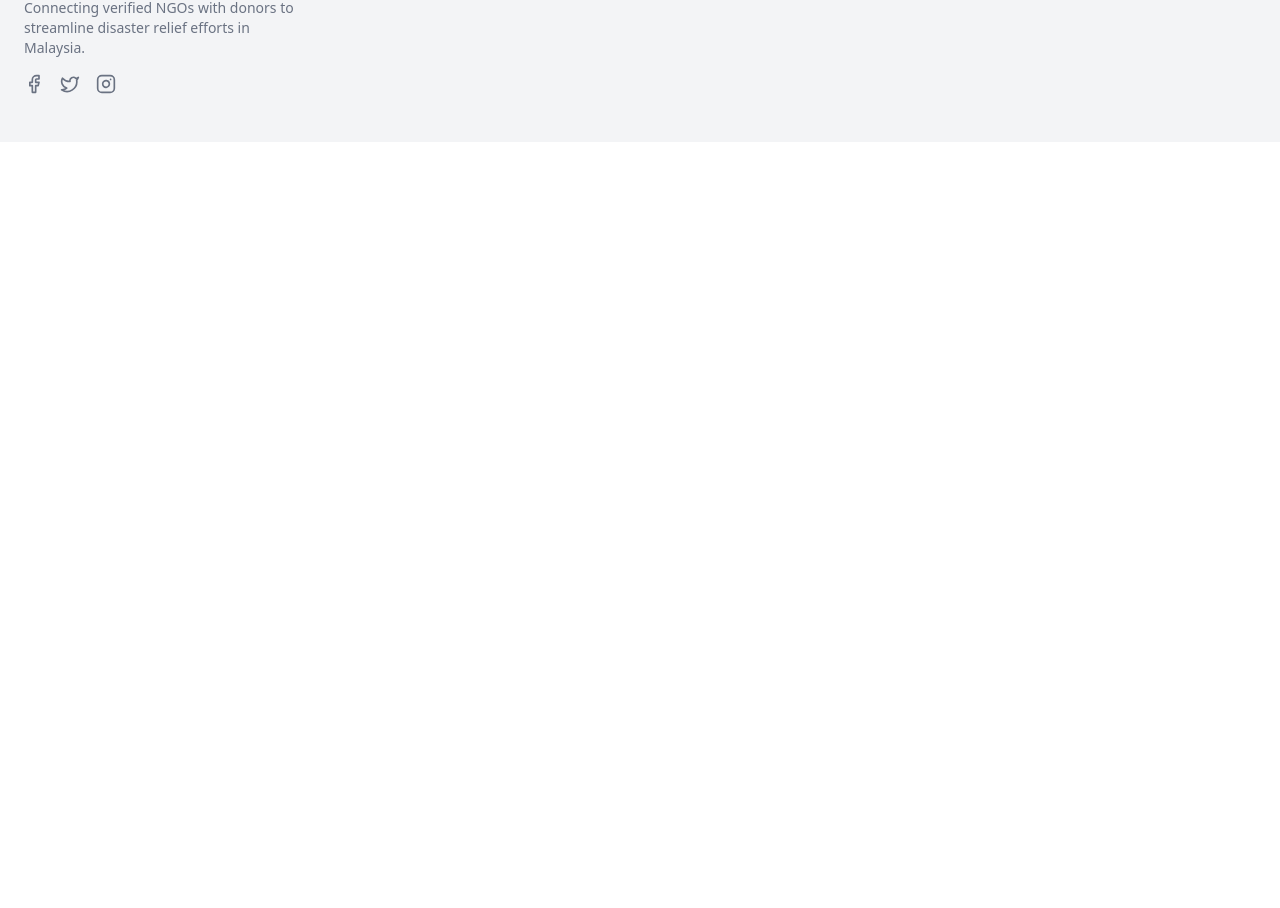
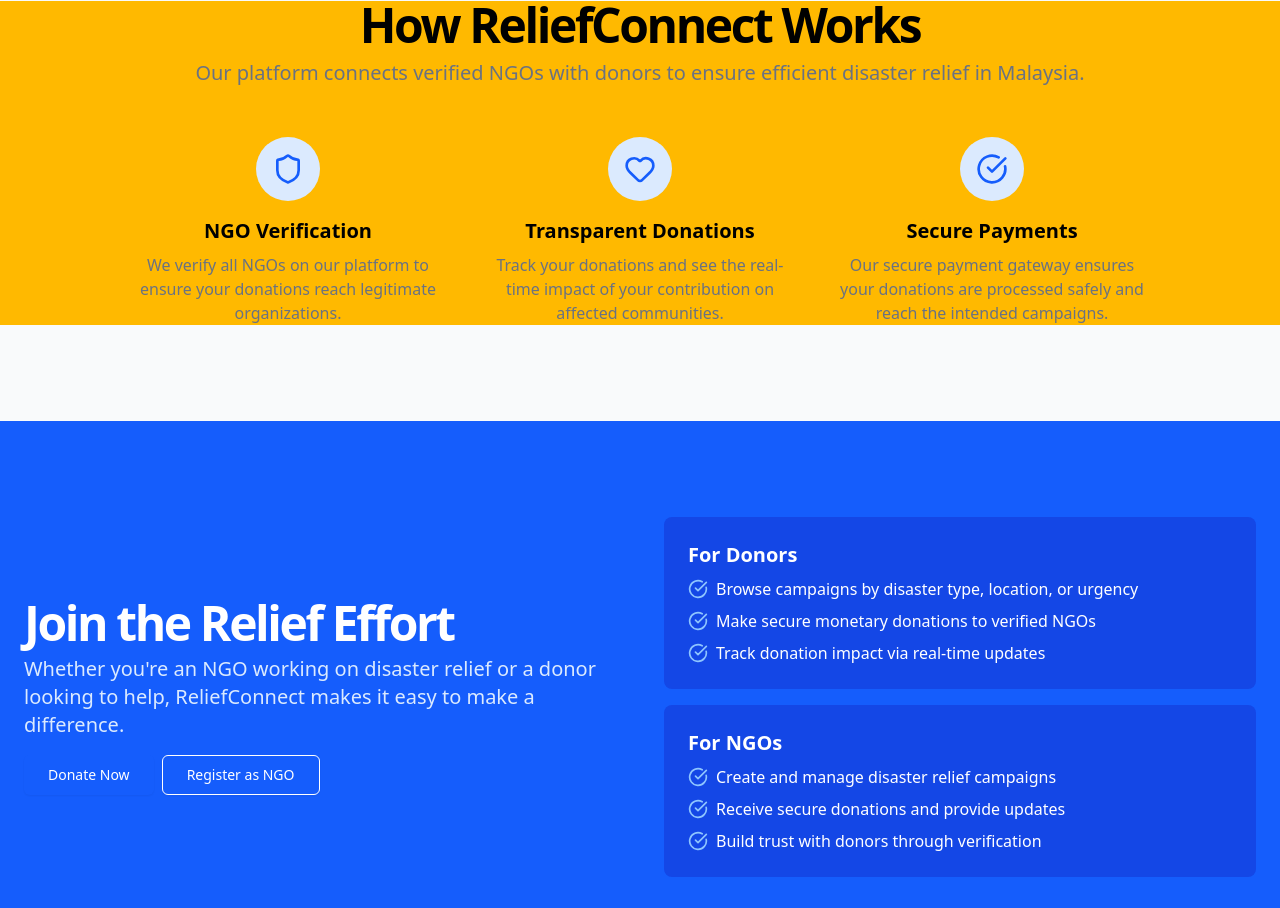
Before and after one commit to Sara-Majdi/Relief-Connect, a Next.js app: page / in a window 1280 px wide. Shown: the part 1889-2797 px from the top of the page. Before the commit the page ends 2031 px from the top, so only its background shows below. Built offline with nearby package versions, Linux system fonts and the light colour scheme.

Commit message:
Made design changes and responsiveness in homepage

```diff
--- a/app/page.js
+++ b/app/page.js
@@ -10,8 +10,8 @@
   return (
     <div className="flex flex-col">
       {/* Hero Section */}
-      <section className="min-h-screen py-20 md:py-32 bg-gradient-to-b from-blue-900 to-blue-300 text-white">
-        <div className="container p-6 grid lg:grid-cols-2 gap-2 items-center">
+      <section className="flex items-center justify-center w-full min-h-screen py-20 md:py-32 bg-gradient-to-b from-blue-900 to-blue-300 text-white">
+        <div className="container bg-amber-700 p-6 grid lg:grid-cols-2 gap-2 items-center justify-center">
           <div className="space-y-6">
             <h1 className="text-5xl md:text-6xl font-extrabold leading-tight tracking-tight">
               Connecting Hearts for Malaysian Disaster Relief
@@ -46,8 +46,8 @@
       </section>
 
       {/* Active Campaigns Section */}
-      <section className="w-full py-12 md:py-24 bg-white">
-        <div className="container px-4 md:px-6">
+      <section className="w-full py-12 md:py-24 bg-white flex items-center justify-center">
+        <div className="container bg-amber-400 items-center justify-center px-4 md:px-6">
           <div className="flex flex-col items-center justify-center space-y-4 text-center">
             <div className="space-y-2">
               <h2 className="text-3xl font-bold tracking-tighter sm:text-4xl md:text-5xl">Active Relief Campaigns</h2>
@@ -195,6 +195,123 @@
       </section>
 
 
+      {/* Explanation Section */}
+      <section className="w-full py-12 md:py-24 bg-gray-50 flex items-center justify-center">
+        <div className="container bg-amber-400 px-4 md:px-6">
+          <div className="flex flex-col items-center justify-center space-y-4 text-center">
+            <div className="space-y-2">
+              <h2 className="text-3xl font-bold tracking-tighter sm:text-4xl md:text-5xl">How ReliefConnect Works</h2>
+              <p className="max-w-[900px] text-gray-500 md:text-xl/relaxed lg:text-base/relaxed xl:text-xl/relaxed">
+                Our platform connects verified NGOs with donors to ensure efficient disaster relief in Malaysia.
+              </p>
+            </div>
+          </div>
+          <div className="mx-auto grid max-w-5xl grid-cols-1 gap-8 md:grid-cols-3 mt-12">
+            <div className="flex flex-col items-center space-y-4 text-center">
+              <div className="flex h-16 w-16 items-center justify-center rounded-full bg-blue-100">
+                <Shield className="h-8 w-8 text-blue-600" />
+              </div>
+              <div className="space-y-2">
+                <h3 className="text-xl font-bold">NGO Verification</h3>
+                <p className="text-gray-500">
+                  We verify all NGOs on our platform to ensure your donations reach legitimate organizations.
+                </p>
+              </div>
+            </div>
+            <div className="flex flex-col items-center space-y-4 text-center">
+              <div className="flex h-16 w-16 items-center justify-center rounded-full bg-blue-100">
+                <Heart className="h-8 w-8 text-blue-600" />
+              </div>
+              <div className="space-y-2">
+                <h3 className="text-xl font-bold">Transparent Donations</h3>
+                <p className="text-gray-500">
+                  Track your donations and see the real-time impact of your contribution on affected communities.
+                </p>
+              </div>
+            </div>
+            <div className="flex flex-col items-center space-y-4 text-center">
+              <div className="flex h-16 w-16 items-center justify-center rounded-full bg-blue-100">
+                <CheckCircle className="h-8 w-8 text-blue-600" />
+              </div>
+              <div className="space-y-2">
+                <h3 className="text-xl font-bold">Secure Payments</h3>
+                <p className="text-gray-500">
+                  Our secure payment gateway ensures your donations are processed safely and reach the intended
+                  campaigns.
+                </p>
+              </div>
+            </div>
+          </div>
+        </div>
+      </section>
+
+
+      {/* CTA Section */}
+      <section className="w-full py-12 md:py-24 bg-blue-600 text-white flex items-center justify-center">
+        <div className="container px-4 md:px-6">
+          <div className="grid gap-6 lg:grid-cols-2 lg:gap-12 items-center">
+            <div className="flex flex-col justify-center space-y-4">
+              <div className="space-y-2">
+                <h2 className="text-3xl font-bold tracking-tighter sm:text-4xl md:text-5xl">Join the Relief Effort</h2>
+                <p className="max-w-[600px] text-blue-100 md:text-xl">
+                  Whether you're an NGO working on disaster relief or a donor looking to help, ReliefConnect makes it
+                  easy to make a difference.
+                </p>
+              </div>
+              <div className="flex flex-col gap-2 min-[400px]:flex-row">
+                <Button variant="secondary" size="lg" asChild>
+                  <Link href="/donate">Donate Now</Link>
+                </Button>
+                <Button
+                  variant="outline"
+                  className="bg-transparent text-white border-white hover:bg-blue-700"
+                  size="lg"
+                  asChild
+                >
+                  <Link href="/ngo/register">Register as NGO</Link>
+                </Button>
+              </div>
+            </div>
+            <div className="space-y-4">
+              <div className="bg-blue-700 p-6 rounded-lg">
+                <h3 className="text-xl font-bold mb-2">For Donors</h3>
+                <ul className="space-y-2">
+                  <li className="flex items-start">
+                    <CheckCircle className="mr-2 h-5 w-5 text-blue-300 mt-0.5" />
+                    <span>Browse campaigns by disaster type, location, or urgency</span>
+                  </li>
+                  <li className="flex items-start">
+                    <CheckCircle className="mr-2 h-5 w-5 text-blue-300 mt-0.5" />
+                    <span>Make secure monetary donations to verified NGOs</span>
+                  </li>
+                  <li className="flex items-start">
+                    <CheckCircle className="mr-2 h-5 w-5 text-blue-300 mt-0.5" />
+                    <span>Track donation impact via real-time updates</span>
+                  </li>
+                </ul>
+              </div>
+              <div className="bg-blue-700 p-6 rounded-lg">
+                <h3 className="text-xl font-bold mb-2">For NGOs</h3>
+                <ul className="space-y-2">
+                  <li className="flex items-start">
+                    <CheckCircle className="mr-2 h-5 w-5 text-blue-300 mt-0.5" />
+                    <span>Create and manage disaster relief campaigns</span>
+                  </li>
+                  <li className="flex items-start">
+                    <CheckCircle className="mr-2 h-5 w-5 text-blue-300 mt-0.5" />
+                    <span>Receive secure donations and provide updates</span>
+                  </li>
+                  <li className="flex items-start">
+                    <CheckCircle className="mr-2 h-5 w-5 text-blue-300 mt-0.5" />
+                    <span>Build trust with donors through verification</span>
+                  </li>
+                </ul>
+              </div>
+            </div>
+          </div>
+        </div>
+      </section>
+
     </div>
   );
 }
```
